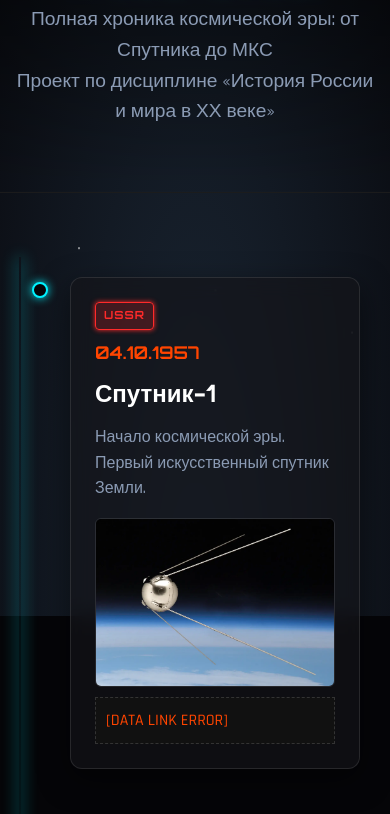
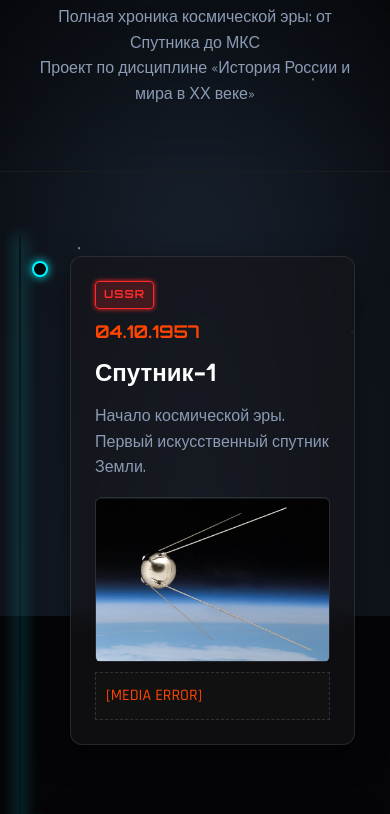
Before and after one commit to sergeytguzijctxur-sketch/space-race-itmo, a plain HTML site: page index.html in a window 390 px wide. Shown: the part 228-1042 px from the top of the page. Drawn offline with Linux system fonts and the light colour scheme.

Commit message:
Add files via upload

```diff
--- a/index.html
+++ b/index.html
@@ -153,6 +153,98 @@
       .event:nth-child(odd) { left: 0; text-align: left; }
       .event:nth-child(even) { left: 0; }
       .event::after { left: 12px !important; right: auto; }
+    }
+    /* --- КАСТОМНЫЙ СКРОЛЛБАР --- */
+
+    /* Ширина полосы */
+    ::-webkit-scrollbar {
+      width: 10px;
+    }
+
+    /* Фон полосы (трек) */
+    ::-webkit-scrollbar-track {
+      background: var(--bg-deep);
+    }
+
+    /* Ползунок (сам бегунок) */
+    ::-webkit-scrollbar-thumb {
+      background: var(--itmo-orange); /* Оранжевый цвет ИТМО */
+      border-radius: 5px;
+      border: 2px solid var(--bg-deep); /* Отступ от краев */
+    }
+
+    /* Ползунок при наведении */
+    ::-webkit-scrollbar-thumb:hover {
+      background: #ff6b35; /* Чуть светлее при наведении */
+      cursor: grab;
+    }
+
+    /* Ползунок при нажатии (когда тянешь) */
+    ::-webkit-scrollbar-thumb:active {
+      background: #fff;
+      cursor: grabbing;
+    }
+    /* Делаем линию интерактивной */
+    .timeline {
+      cursor: grab; /* Курсор-ладошка */
+      user-select: none; /* Чтобы текст не выделялся при тяге */
+    }
+
+    .timeline:active {
+      cursor: grabbing; /* Курсор-сжатая ладошка */
+    }
+    /* --- МОБИЛЬНАЯ АДАПТАЦИЯ --- */
+    @media (max-width: 768px) {
+
+      /* 1. Линия времени смещается влево */
+      .timeline::before {
+        left: 20px; /* Линия теперь у самого края */
+      }
+
+      /* 2. Все карточки занимают 100% ширины и сдвигаются вправо */
+      .event {
+        width: 100%;
+        padding-left: 50px; /* Отступ от линии слева */
+        padding-right: 15px;
+        margin-bottom: 2rem;
+      }
+
+      /* Сбрасываем шахматный порядок */
+      .event:nth-child(odd),
+      .event:nth-child(even) {
+        left: 0;
+        text-align: left; /* Весь текст выравниваем по левому краю */
+      }
+
+      /* 3. Точки на линии тоже сдвигаем */
+      .event::after {
+        left: 12px !important; /* Точка всегда слева на линии */
+        right: auto;
+      }
+
+      /* 4. Убираем Drag-to-Scroll на тач-устройствах */
+      .timeline {
+        cursor: default;
+        touch-action: pan-y; /* Разрешаем стандартный скролл браузера */
+      }
+
+      /* 5. Делаем медиа-контент удобнее для пальцев */
+      .media-grid {
+        grid-template-columns: 1fr; /* Картинки и аудио друг под другом */
+      }
+
+      audio {
+        height: 50px; /* Аудиоплеер выше, чтобы легче нажать Play */
+      }
+
+      h1 {
+        font-size: 2rem; /* Заголовок чуть меньше */
+      }
+
+      .subtitle {
+        font-size: 1rem;
+        padding: 0 10px;
+      }
     }
   </style>
 </head>
@@ -507,17 +599,49 @@
 
   <script>
     document.addEventListener('DOMContentLoaded', () => {
+
+      // 1. Анимация появления (Intersection Observer)
       const observer = new IntersectionObserver((entries) => {
         entries.forEach(entry => {
           if (entry.isIntersecting) {
             entry.target.classList.add('visible');
-            observer.unobserve(entry.target);
           }
         });
-      }, { threshold: 0.15 });
+      }, { threshold: 0.1 });
 
       document.querySelectorAll('.event').forEach(el => observer.observe(el));
 
+      // 2. Drag to Scroll (ТОЛЬКО для десктопа)
+      // Проверяем, нет ли тач-экрана
+      const isTouchDevice = 'ontouchstart' in window || navigator.maxTouchPoints > 0;
+
+      if (!isTouchDevice) {
+        const slider = document.querySelector('.timeline');
+        let isDown = false;
+        let startY;
+
+        slider.addEventListener('mousedown', (e) => {
+          isDown = true;
+          startY = e.pageY - slider.offsetTop;
+          slider.style.cursor = 'grabbing';
+        });
+
+        slider.addEventListener('mouseleave', () => { isDown = false; slider.style.cursor = 'grab'; });
+        slider.addEventListener('mouseup', () => { isDown = false; slider.style.cursor = 'grab'; });
+
+        slider.addEventListener('mousemove', (e) => {
+          if (!isDown) return;
+          e.preventDefault();
+          const y = e.pageY - slider.offsetTop;
+          const walk = (y - startY) * 2;
+          window.scrollBy(0, -walk);
+        });
+      } else {
+        // Если тач-устройство, убеждаемся, что курсор обычный
+        document.querySelector('.timeline').style.cursor = 'default';
+      }
+
+      // 3. Fallback для ошибок медиа
       document.querySelectorAll('img, audio, video').forEach(media => {
         media.addEventListener('error', () => {
           const fallback = document.createElement('div');
@@ -525,7 +649,7 @@
           fallback.style.background = '#111';
           fallback.style.color = '#ff4500';
           fallback.style.border = '1px dashed #333';
-          fallback.textContent = '[DATA LINK ERROR]';
+          fallback.textContent = '[MEDIA ERROR]';
           media.parentNode.replaceChild(fallback, media);
         });
       });
```
